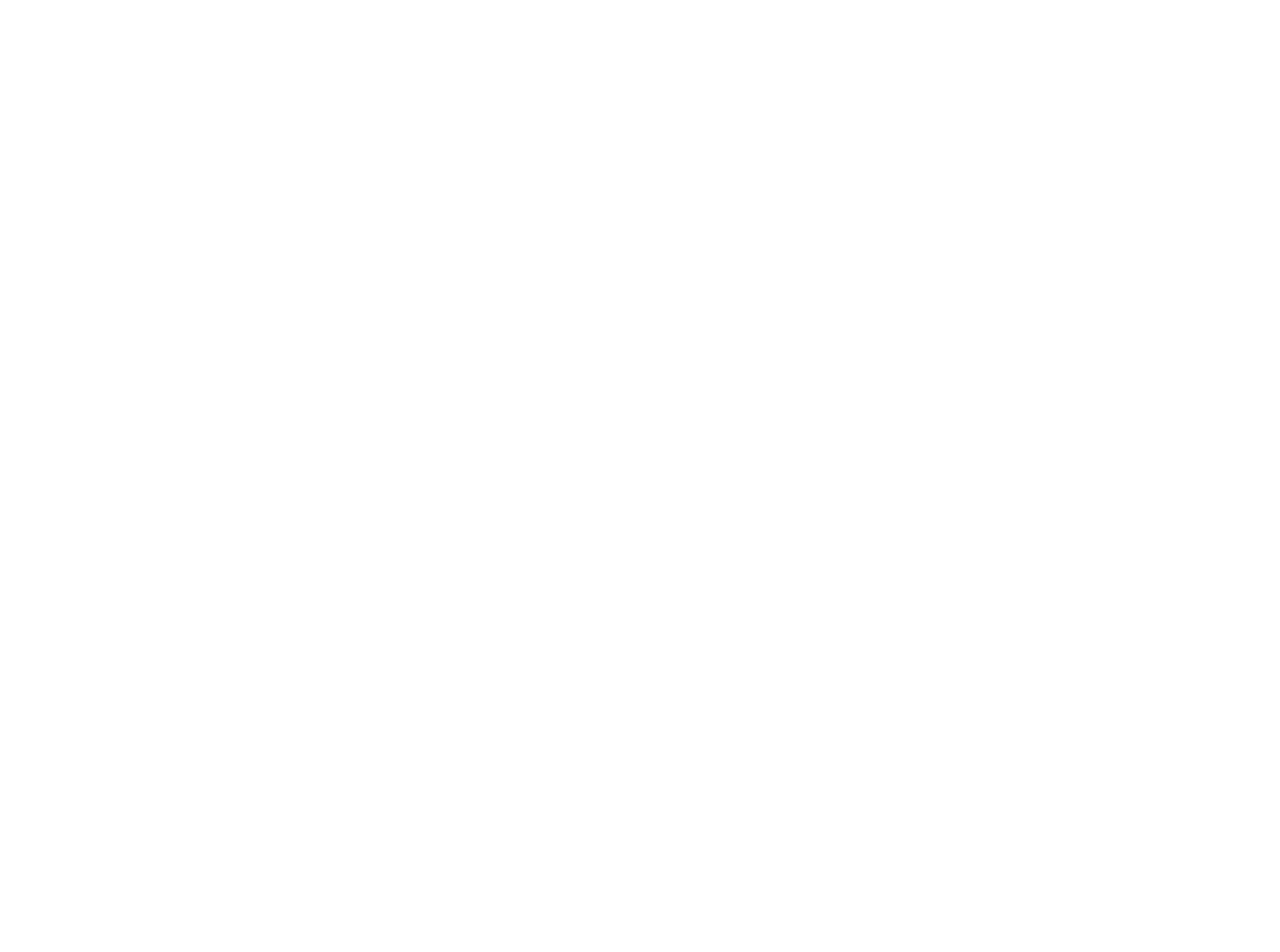
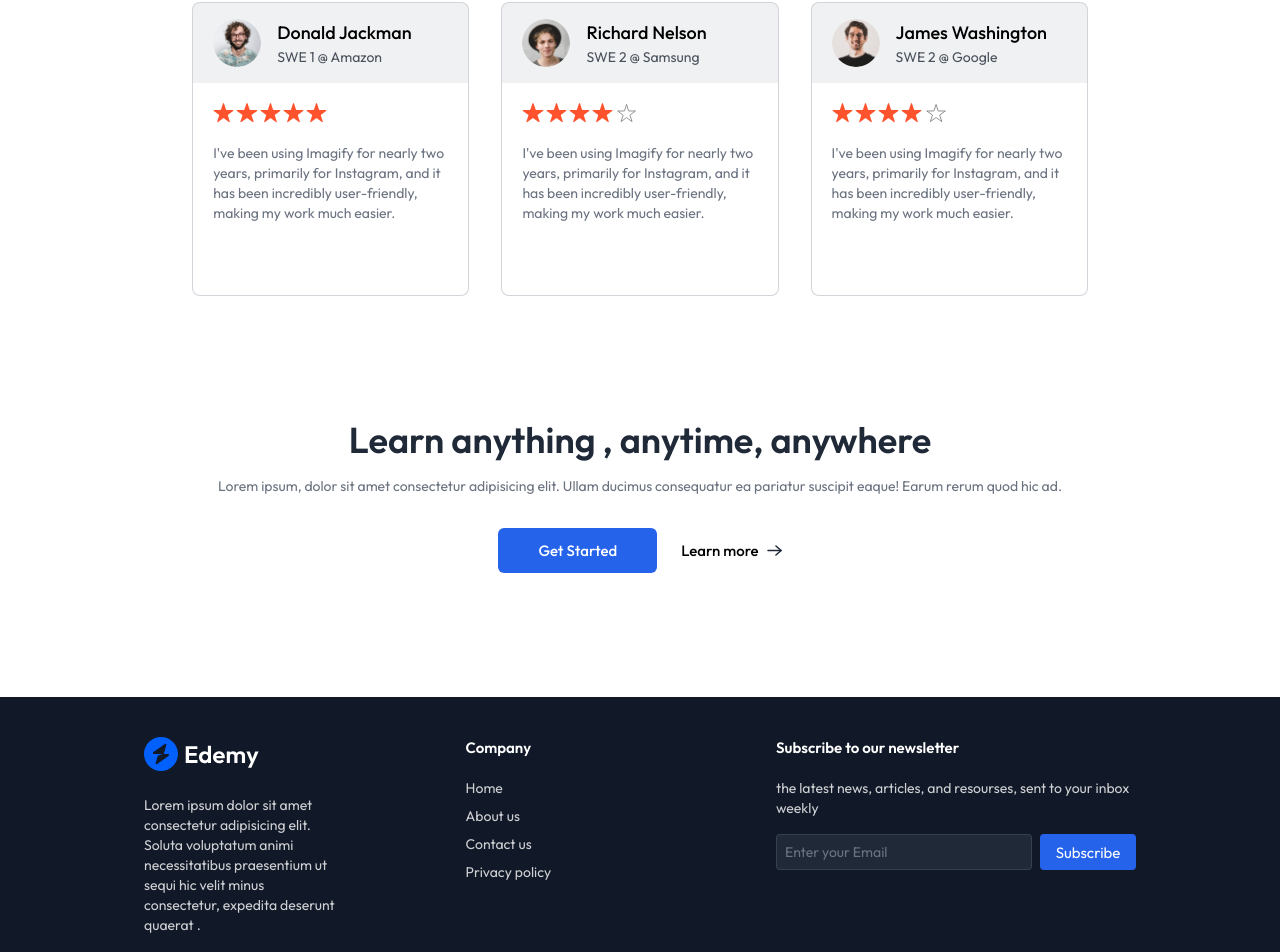
Before and after one commit to shivangupadhyy/LMS-Project, a React (Vite) app in the folder frontend/: page / in a window 1280 px wide. Shown: the part 1534-2486 px from the top of the page. Before the commit the page ends 1374 px from the top, so only its background shows below. Built offline with nearby package versions, Linux system fonts and the light colour scheme; no server answers.

Commit message:
Completed the footer

```diff
--- a/frontend/src/components/student/CallToAction.jsx
+++ b/frontend/src/components/student/CallToAction.jsx
@@ -1,9 +1,15 @@
 import React from 'react'
+import { assets } from '../../assets/assets'
 
 const CallToAction = () => {
   return (
-    <div>
-      CallToAction
+    <div className='flex flex-col items-center gap-4 pt-10 pb-24 px-8 md:px-0'>
+      <h1 className='text-xl md:text-4xl text-gray-800 font-semibold'>Learn anything , anytime, anywhere</h1>
+      <p className='text-gray-500 sm:text-sm'>Lorem ipsum, dolor sit amet consectetur adipisicing elit. Ullam ducimus consequatur ea pariatur suscipit eaque! Earum rerum quod hic ad.</p>
+      <div className='flex items-center font-medium gap-6 mt-4'>
+        <button className='px-10 py-3 rounded-md text-white bg-blue-600'>Get Started</button>
+      <button className='flex items-center gap-2'>Learn more <img src={assets.arrow_icon} alt="arrow_icon" /></button>
+      </div>
     </div>
   )
 }
--- a/frontend/src/components/student/Footer.jsx
+++ b/frontend/src/components/student/Footer.jsx
@@ -1,10 +1,36 @@
 import React from 'react'
+import { assets } from '../../assets/assets'
 
 const Footer = () => {
   return (
-    <div>
-      <h1>Footer</h1>
+   <footer className='bg-gray-900 md:px-36 text-left w-full mt-10'>
+    <div className='flex flex-col md:flex-row items-start px-8 md:px-0 justify-center gap-10 md:gap-32 py-10 border-b border-white/30'>
+      <div className='flex flex-col md:items-start items-center-w-full'>
+        <img src={assets.logo_dark} alt="logo" />
+        <p className='mt-6 text-center md:text-left text-sm text-white/80'>Lorem ipsum dolor sit amet consectetur adipisicing elit. Soluta voluptatum animi necessitatibus praesentium ut sequi hic velit minus consectetur, expedita deserunt quaerat .</p>
+      </div>
+      <div className='flex flex-col md:items-start items-center w-full'>
+        <h2 className='font-semibold text-white mb-5'>Company</h2>
+        <ul className='flex md:flex-col w-full justify-between text-sm text-white/80 md:space-y-2'>
+          <li><a href='#'>Home</a></li>
+          <li><a href='#'>About us</a></li>
+          <li><a href='#'>Contact us</a></li>
+          <li><a href='#'>Privacy policy</a></li>
+        </ul>
+      </div>
+      <div className='hidden md:flex flex-col items-start w-full'>
+        <h2 className='font-semibold text-white mb-5'>Subscribe to our newsletter</h2>
+        <p className='text-sm text-white/80'> the latest news, articles, and resourses, sent to your inbox weekly</p>
+        <div className='flex items-center gap-2 pt-4'>
+          <input type='email' placeholder='Enter your Email'
+          className='border border-gray-500/30 bg-gray-800 text-gray-500 placeholder-gray-500 outline-none w-64 h-9 rounded px-2 text-sm'/>
+          <button className='bg-blue-600 w-24 h-9 text-white rounded'>Subscribe</button>
+        </div>
+
+      </div>
     </div>
+    <p  className='py-4 text-center text-xs md:text-sm text-white/60'>Copyright 2025 © ShivangUpadhyay. All Right Reserved</p>
+   </footer>
   )
 }
 
--- a/frontend/src/components/student/TestimonialSection.jsx
+++ b/frontend/src/components/student/TestimonialSection.jsx
@@ -1,9 +1,33 @@
 import React from 'react'
+import { assets, dummyTestimonial } from '../../assets/assets'
 
 const TestimonialSection = () => {
   return (
-    <div>
-      <h1>TestimonialScetion</h1>
+    <div className='pb-14 px-8 md:px-0'>
+      <h2 className='text-3xl font-medium text-gray-800'>Testimonials</h2>
+      <p>hear from our learners as they share their journeys of transformation, success, and how our<br/> platform has made a difference in their lives. </p>
+      <div className='grid grid-cols-auto gap-8 mt-14'>
+        {dummyTestimonial.map((Testimonial, index)=>(
+          <div key={index} className='text-sm text-left border border-gray-500/30 pb-6 rounded-lg bg-white show-[0px_4px_15px_0px] shadow-black/5 overflow-hidden'>
+            <div className='flex items-center gap-4 px-5 py-4 bg-gray-500/10'>
+              <img className='h-12 w-12 rounded-full' src={Testimonial.image} alt={Testimonial.name} />
+              <div>
+                <h1 className='text-lg font-medium text-gary-800'>{Testimonial.name}</h1>
+                <p className='text-gray-800/80'>{Testimonial.role}</p>
+                </div>
+            </div>
+             <div className='p-5 pb-7'>
+                  <div className='flex gap-0.5'>
+                    {[...Array(5)].map((_, i) =>(
+                      <img className='h-5' key={i} src = {i < Math.floor(Testimonial.rating) ? assets.star : assets.star_blank} alt='star' />
+                    ))}
+                  </div>
+                  <p className='text-gray-500 mt-5'>{Testimonial.feedback}</p>
+                </div>
+                <a href='#' className='text-blue-500 underline px-5'></a>
+          </div>
+        ))}
+      </div>
     </div>
   )
 }
--- a/frontend/src/pages/student/Home.jsx
+++ b/frontend/src/pages/student/Home.jsx
@@ -2,6 +2,9 @@ import React from 'react'
 import Hero from '../../components/student/Hero'
 import Companies from '../../components/student/Companies'
 import CoursesSection from '../../components/student/CoursesSection'
+import TestimonialSection from '../../components/student/TestimonialSection'
+import CallToAction from '../../components/student/CallToAction'
+import Footer from '../../components/student/Footer'
 
 const Home = () => {
   return (
@@ -9,6 +12,9 @@ const Home = () => {
       <Hero/>
       <Companies/>
       <CoursesSection/>
+      <TestimonialSection/>
+      <CallToAction/>
+      <Footer/>
     </div>
   )
 }
```
